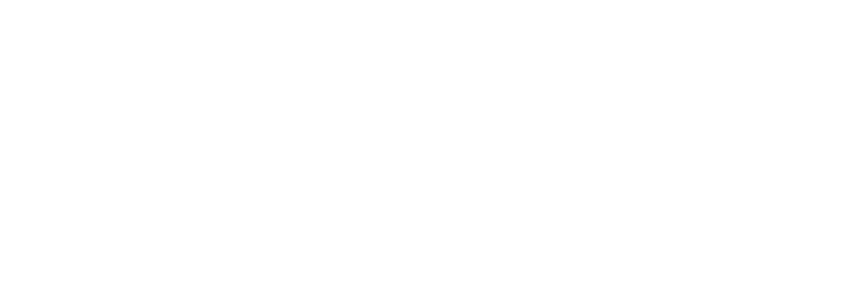
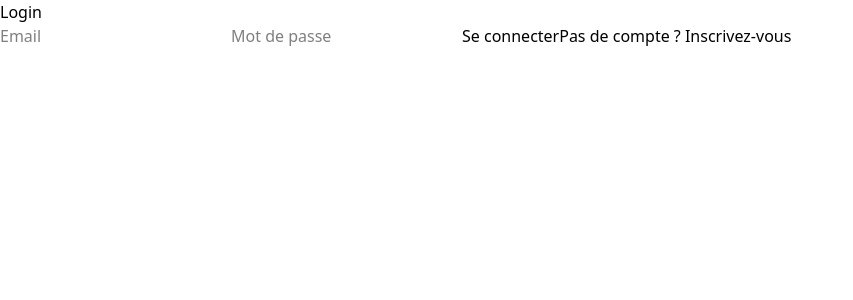
Before and after one commit to khaledopen/artisans-ci-frontend, a React (Vite) app: page /login in a window 1280 px wide. Before the commit this address had no page. Shown: the top 300 px of the page, without its empty margins (0-853 px from the left). Built offline with nearby package versions, Linux system fonts and the light colour scheme.

Commit message:
Add login page and route

```diff
--- a/src/App.tsx
+++ b/src/App.tsx
@@ -1,14 +1,16 @@
 import { Routes, Route } from "react-router-dom";
 import Home from "./pages/Home";
 import Artisans from "./pages/Artisans";
+import Login from "./pages/Login";
 
 const App = () => {
   return (
     <Routes>
       <Route path="/" element={<Home />} />
+      <Route path="/login" element={<Login />} />
       <Route path="/artisans" element={<Artisans />} />
     </Routes>
-  );
+  )
 };
 
 export default App;
--- a/src/pages/Login.tsx
+++ b/src/pages/Login.tsx
@@ -0,0 +1,23 @@
+
+const Login = () => {
+  return (
+    <div className="login-page">
+      <form className="login-form">
+        <h2 className="login-title">Login</h2>
+
+        <input className="login-input" type="text" placeholder="Email" />
+        <input className="login-input" type="password" placeholder="Mot de passe" />
+
+        <button className="login-button" type="button">
+          Se connecter
+        </button>
+
+        <a href="#" className="login-link">
+          Pas de compte ? Inscrivez-vous
+        </a>
+      </form>
+    </div>
+  );
+};
+
+export default Login;
```
